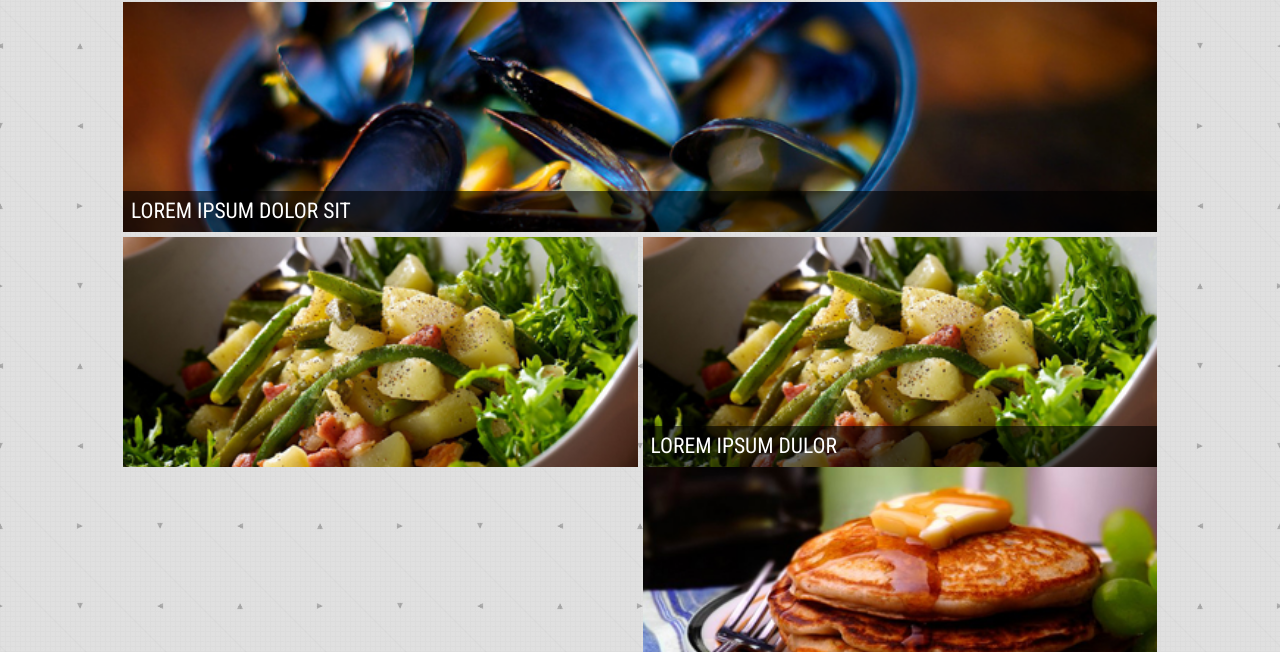
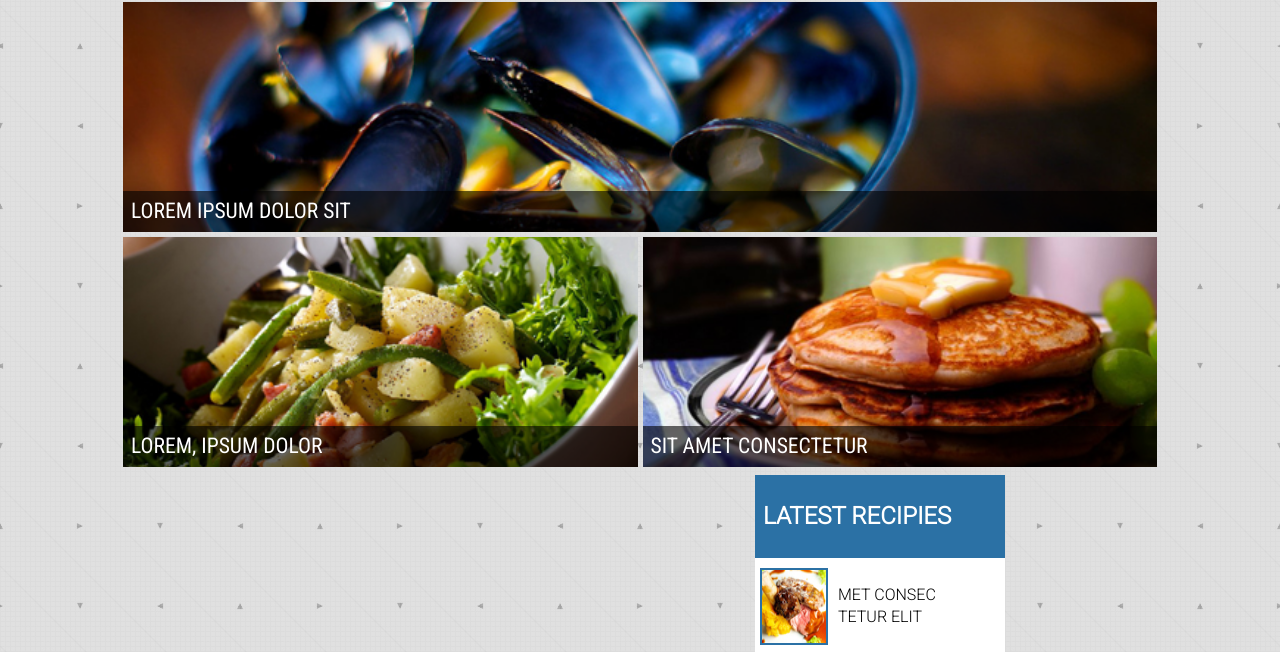
Before and after one commit to robert-watt/web-dev-2-final-project, a website: page dev/index.html in a window 1280 px wide. Shown: the part 114-766 px from the top of the page. Drawn offline with nearby package versions, Linux system fonts and the light colour scheme; files that its build step writes are made by us from their sources.

Commit message:
fixed html

```diff
--- a/dev/index.html
+++ b/dev/index.html
@@ -11,7 +11,9 @@
 	<!-- Put Google Fonts Here -->
 	<link rel="preconnect" href="https://fonts.googleapis.com">
 	<link rel="preconnect" href="https://fonts.gstatic.com" crossorigin>
-<link href="https://fonts.googleapis.com/css2?family=Roboto+Condensed:wght@400;700&family=Roboto:wght@300&display=swap" rel="stylesheet">
+	<link
+		href="https://fonts.googleapis.com/css2?family=Roboto+Condensed:wght@400;700&family=Roboto:wght@300&display=swap"
+		rel="stylesheet">
 	<!-- end Google Fonts -->
 	<link rel="stylesheet" href="https://use.fontawesome.com/releases/v5.15.3/css/all.css"
 		integrity="sha384-SZXxX4whJ79/gErwcOYf+zWLeJdY/qpuqC4cAa9rOGUstPomtqpuNWT9wdPEn2fk" crossorigin="anonymous">
@@ -103,16 +105,11 @@
 					<figcaption>Lorem, ipsum dolor</figcaption>
 				</figure>
 
-				<div class="gallery-row">
-					<figure class="gallery-item">
-						<img src="images/salad.jpg" alt="Potato Salad">
-						<figcaption class="food-text">LOREM IPSUM DULOR</figcaption>
-					</figure>
 				<figure class="gallery-item">
 					<img src="images/pancake.jpg" alt="Pancakes">
 					<figcaption class="food-text">SIT AMET CONSECTETUR</figcaption>
 				</figure>
-				</div>
+
 			</section>
 
 			<section class='side-section'>
```
Also changed, not shown: 1 other file. Lines whose indentation alone changed are shown as unchanged.
